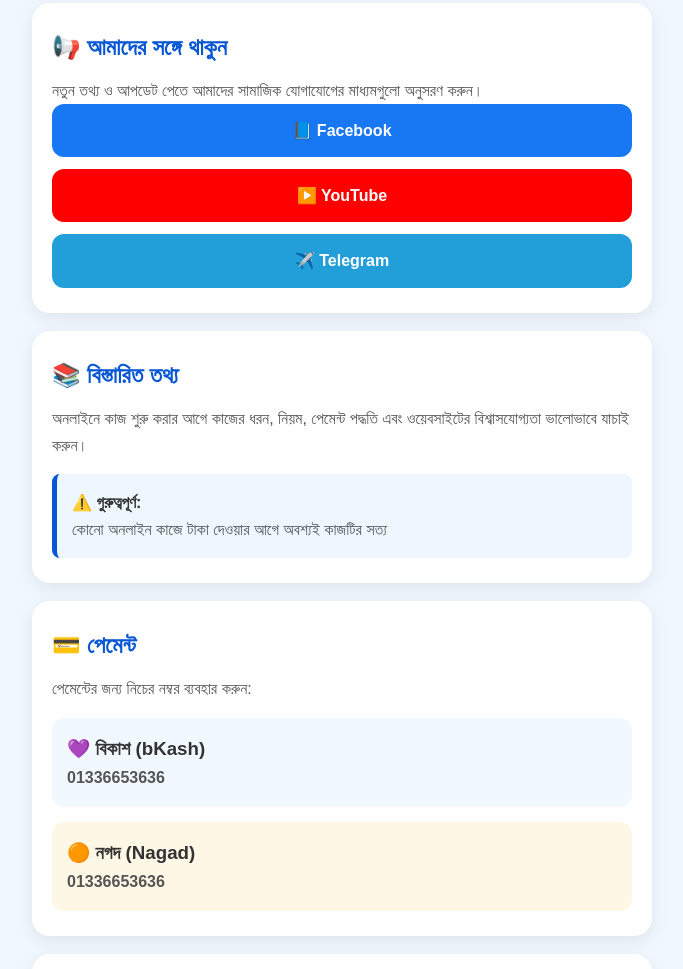
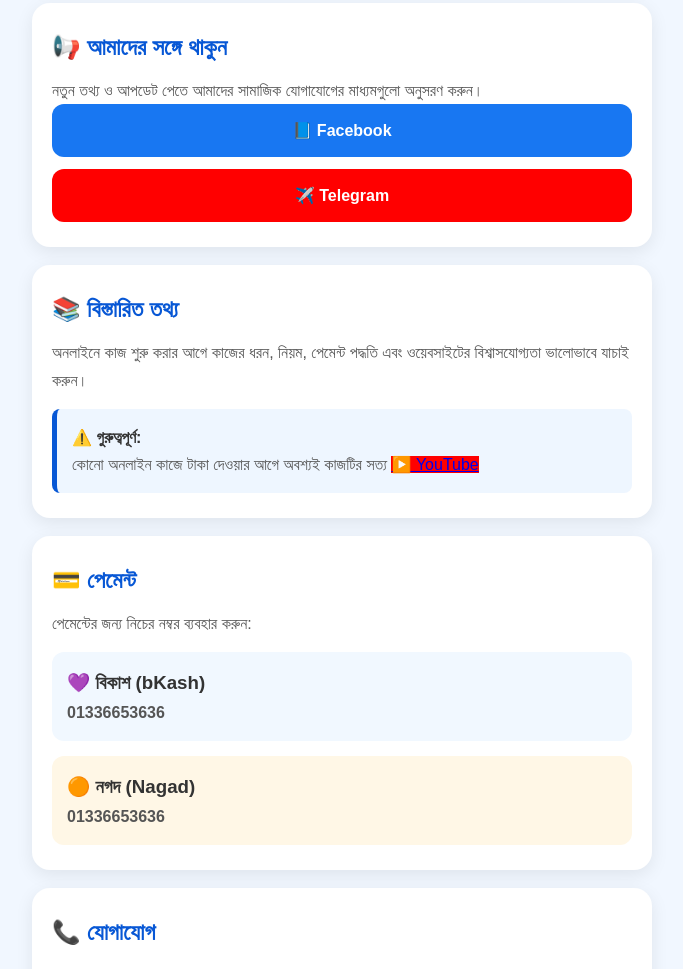
Before and after one commit to mdyeasinmiayeasin79-sys/mdyeasinmiyaesin79-sys.github.io, a plain HTML site: page index.html in a window 1280 px wide. Shown: the part 757-1726 px from the top of the page, without its empty margins (298-981 px from the left). Drawn offline with Linux system fonts and the light colour scheme.

Commit message:
Fix YouTube link and add anchor tag
Updated YouTube link and added missing anchor tag.

```diff
--- a/index.html
+++ b/index.html
@@ -239,10 +239,7 @@
         </a>
 
         <a class="youtube"
-          https://youtube.com/@mdyeasinmiayeasin-w8w2x?si=8SU3HR0atSxbUUfX="https://youtube.com/@mdyeasinmiayeasin-w8w2x?si=Wp3S5XPiYl"
-           target="_blank">
-          ▶️ YouTube
-        </a>
+          https://youtube.com/@mdyeasinmiayeassi=W
 
  <a class="telegram"
    href="https://t.me/MDyeasinMia636"
@@ -264,7 +261,11 @@
         <p>
             কোনো অনলাইন কাজে টাকা দেওয়ার আগে অবশ্যই
             কাজটির সত্য
-
+  <a class="youtube"
+href="https://youtube.com/@mdyeasinmiayeasin-w8w2x?si=8SU3HR0atSxbUUfX"
+target="_blank">
+▶️ YouTube
+  </a>
    </div>
 </section>
 
```
